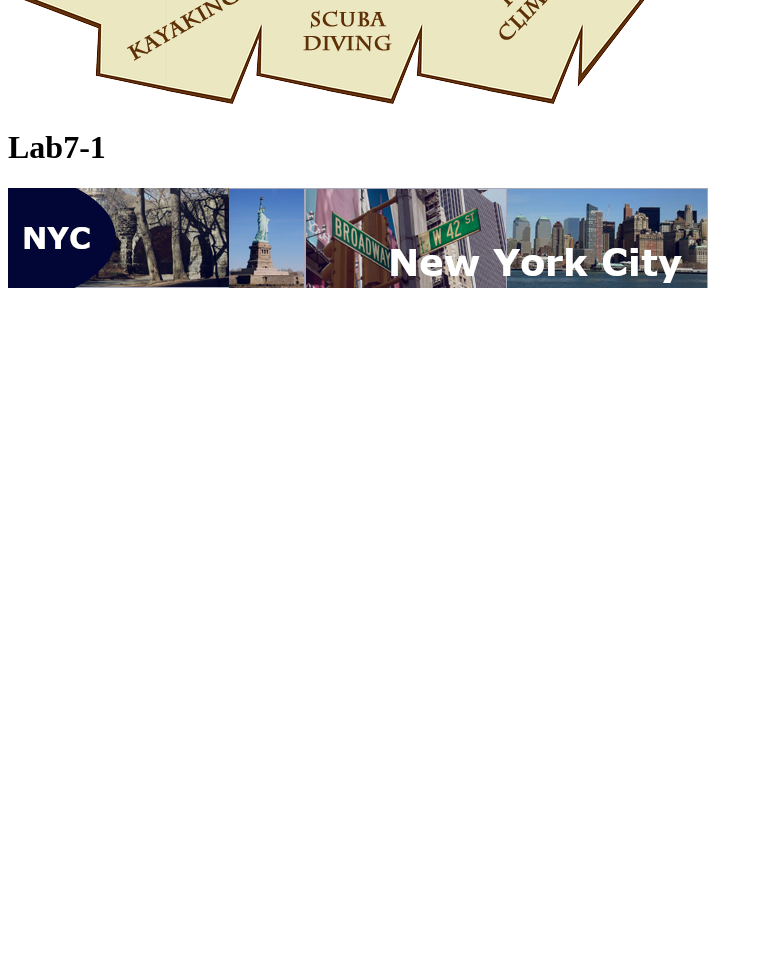
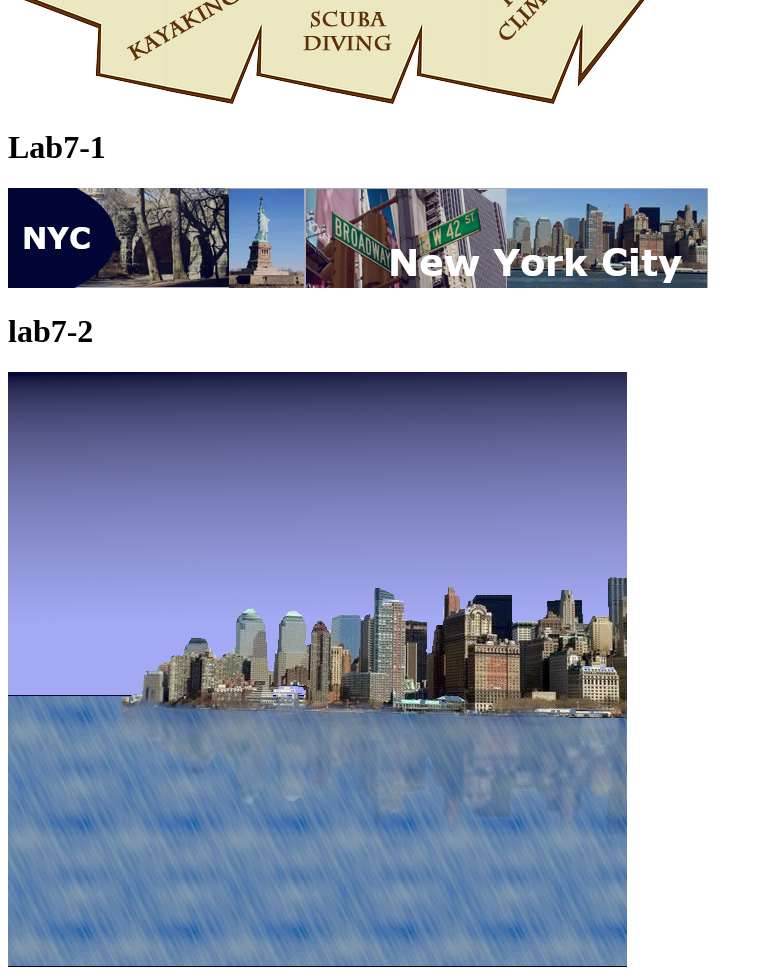
Before and after one commit to RigoPalomar3rd/RigoPalomar3rd.github.io, a plain HTML site: page index.html in a window 1280 px wide. Shown: the part 9479-10458 px from the top of the page, without its empty margins (0-763 px from the left). Before the commit the page ends 9779 px from the top, so only its background shows below. Drawn offline with Linux system fonts and the light colour scheme.

Commit message:
adding files

```diff
--- a/index.html
+++ b/index.html
@@ -56,6 +56,18 @@
     <img src="images/lab6-2.png">
     <h1>Lab7-1</h1>
     <img src="images/lab7-1.png">
+    <h1>lab7-2</h1>
+    <img src="images/lab7-2.png">
+
+
+
+
+
+
+
+
+
+
 
 
 
```
Also changed, not shown: images/lab7-2.png (added).
